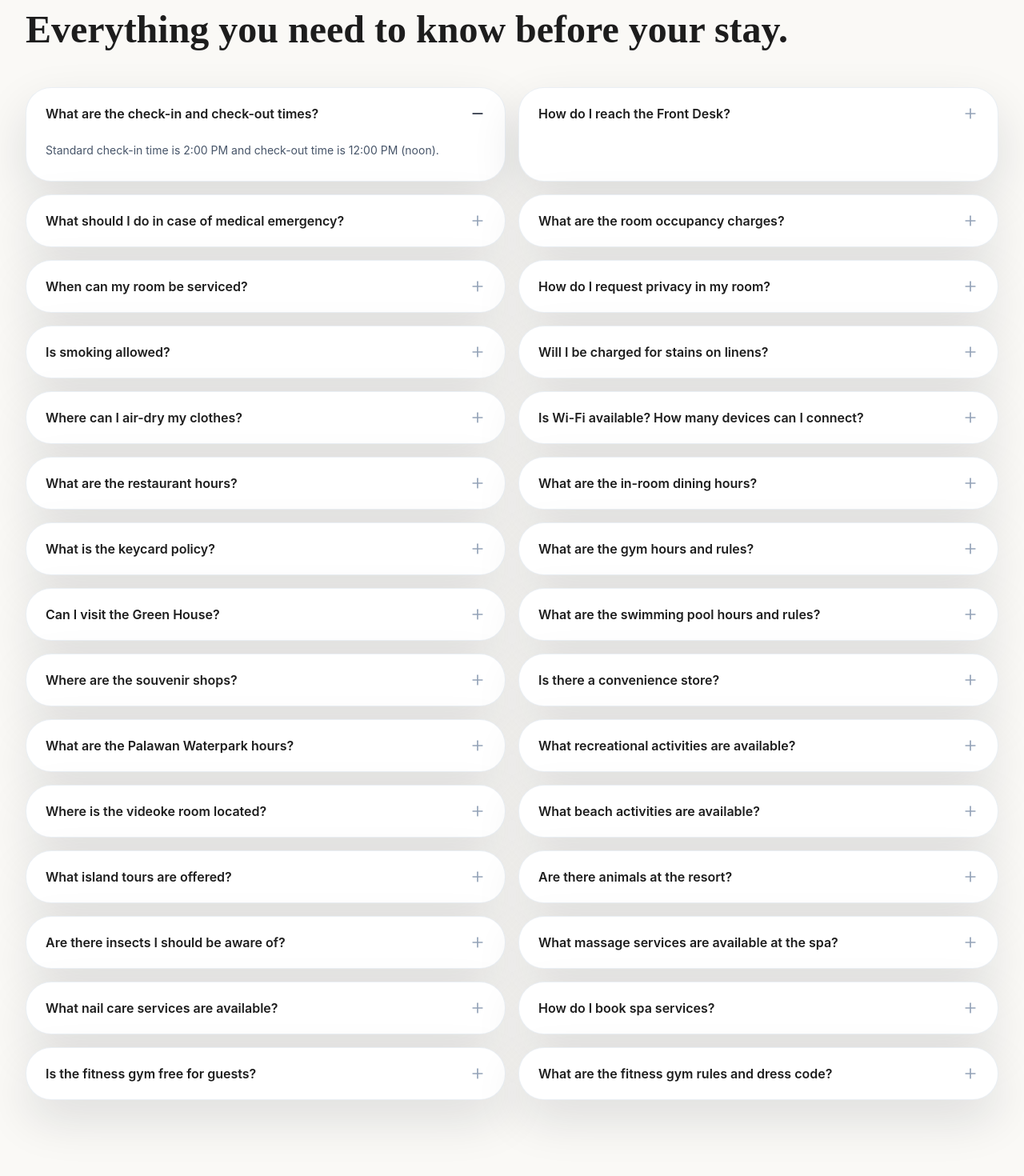
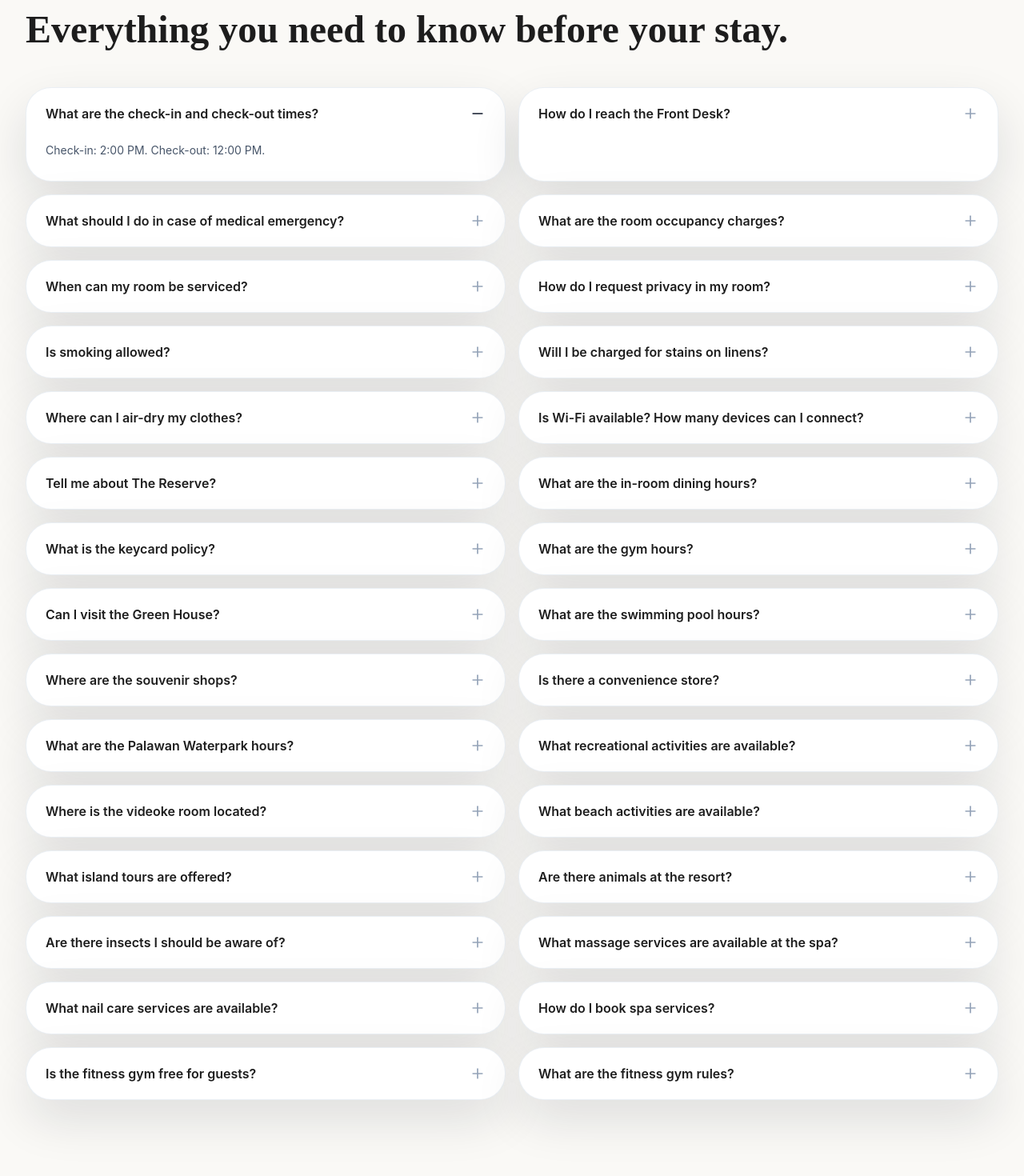
Before and after one commit to Juanich07/astoria-ai-concierge, a Next.js app: page / in a window 1280 px wide. Shown: the part 4449-5919 px from the top of the page at 80% size. Built offline with nearby package versions, Linux system fonts and the light colour scheme; no server answers.

Commit message:
data: shorten all FAQ answers to concise format

```diff
--- a/src/data/faqs.ts
+++ b/src/data/faqs.ts
@@ -2,151 +2,151 @@ export const faqs = [
   {
     id: 'check-in-checkout',
     question: 'What are the check-in and check-out times?',
-    answer: 'Standard check-in time is 2:00 PM and check-out time is 12:00 PM (noon).'
+    answer: 'Check-in: 2:00 PM. Check-out: 12:00 PM.'
   },
   {
     id: 'front-desk',
     question: 'How do I reach the Front Desk?',
-    answer: 'For any assistance required, please dial zero "0" from your in-room telephone to reach the Front Desk.'
+    answer: 'Dial "0" from your room phone.'
   },
   {
     id: 'medical-emergency',
     question: 'What should I do in case of medical emergency?',
-    answer: 'For medical assistance or any emergencies, please dial zero "0" immediately to reach the Front Desk.'
+    answer: 'Dial "0" immediately.'
   },
   {
     id: 'room-occupancy',
     question: 'What are the room occupancy charges?',
-    answer: 'Corresponding charges will automatically apply for every person that exceeds the allowable number of occupants in the room.'
+    answer: 'Extra guests incur additional charges.'
   },
   {
     id: 'room-servicing',
     question: 'When can my room be serviced?',
-    answer: 'Our housekeeping staff will clean and service your room once a day between 9:00 AM and 5:00 PM, upon request.'
+    answer: 'Housekeeping: 9:00 AM - 5:00 PM daily, upon request.'
   },
   {
     id: 'privacy-request',
     question: 'How do I request privacy in my room?',
-    answer: 'For your privacy, please hang the "PRIVACY PLEASE" sign onto your room\'s door handle and inform our Front Desk officers.'
+    answer: 'Hang "PRIVACY PLEASE" sign on door. Inform Front Desk.'
   },
   {
     id: 'smoking-policy',
     question: 'Is smoking allowed?',
-    answer: 'Smoking is strictly prohibited in all rooms and areas of the resort. Verified infractions will incur a penalty equivalent to a one-night room charge.'
+    answer: 'No smoking. Violations charged at one-night room rate.'
   },
   {
     id: 'linen-stains',
     question: 'Will I be charged for stains on linens?',
-    answer: 'Yes, the resort will charge for any stains (such as henna tattoos, massage oils, etc.) found on hotel linens or towels during your stay and for extensive cleaning due to cigarette smell.'
+    answer: 'Yes. Stains (henna, oils, etc.) will be charged.'
   },
   {
     id: 'laundry-drying',
     question: 'Where can I air-dry my clothes?',
-    answer: 'Please refrain from hanging clothes outside your room or veranda. The resort offers self-service spin dryers located at each end of the Alcove Building.'
+    answer: 'Use self-service spin dryers at Alcove Building ends.'
   },
   {
     id: 'wifi-service',
     question: 'Is Wi-Fi available? How many devices can I connect?',
-    answer: 'Yes, guests are provided with complimentary Wi-Fi access for up to four (4) devices. Please call the Front Desk if you have any questions about this free service.'
+    answer: 'Free WiFi for 4 devices per room.'
   },
   {
     id: 'restaurant-hours',
-    question: 'What are the restaurant hours?',
-    answer: 'The Reserve restaurant operates from 6:30 AM to 10:00 PM daily.'
+    question: 'Tell me about The Reserve?',
+    answer: 'The Reserve: 6:30 AM - 10:00 PM.'
   },
   {
     id: 'in-room-dining',
     question: 'What are the in-room dining hours?',
-    answer: 'In-room dining services are available from 6:00 AM to 11:30 PM. Please press the In-Room Dining button for your orders. Orders will only be accepted until 10:30 PM.'
+    answer: 'In-room dining: 6:00 AM - 11:30 PM. Orders until 10:30 PM.'
   },
   {
     id: 'keycard-policy',
     question: 'What is the keycard policy?',
-    answer: 'All keycards must be surrendered upon check-out. Any lost or damaged keys will be charged accordingly.'
+    answer: 'Return keycard on check-out. Lost/damaged cards charged.'
   },
   {
     id: 'gym-hours',
-    question: 'What are the gym hours and rules?',
-    answer: 'Our gym is open from 6:00 AM to 10:00 PM. Proper gym attire is required: gym shoes and workout clothes. Children 11 years old and under are strictly not allowed inside. Management is not liable for any loss, damage, or injury.'
+    question: 'What are the gym hours?',
+    answer: 'Gym: 6:00 AM - 10:00 PM. Free for guests. Proper attire required.'
   },
   {
     id: 'green-house',
     question: 'Can I visit the Green House?',
-    answer: 'Yes, the Green House with our herb and vegetable garden is accessible to checked-in guests for tours. Please dial "0" for assistance.'
+    answer: 'Yes. Herb and vegetable garden tours available. Dial "0".'
   },
   {
     id: 'swimming-pools',
-    question: 'What are the swimming pool hours and rules?',
-    answer: 'Our swimming pools (The Pod, The Nest, and Premier Pool) are open from 6:00 AM to 10:00 PM. Swimming after 10:00 PM is prohibited. Pools are for checked-in guests only. Children 11 and under must be accompanied by an adult. Proper swimming attire required; please shower first. Beach towels available at the lifeguard station. Only restaurant food may be consumed poolside. No eating or drinking in the pool. No running, horseplay, ball games, shouting, or unruly behavior allowed. Management not responsible for loss or damage of belongings.'
+    question: 'What are the swimming pool hours?',
+    answer: 'Pools: 6:00 AM - 10:00 PM. Shower and proper attire required.'
   },
   {
     id: 'souvenir-shops',
     question: 'Where are the souvenir shops?',
-    answer: 'Souvenir shops are located at The Canopy, The Nest, Palawan Waterpark, and Likhang Pinoy commercial strip. Accessible to checked-in guests only. Please dial "0" for assistance.'
+    answer: 'The Canopy, The Nest, Palawan Waterpark, Likhang Pinoy.'
   },
   {
     id: 'convenience-store',
     question: 'Is there a convenience store?',
-    answer: 'Yes, Munsterfic convenience store is located at the Palawan Waterpark commercial strip and is open from 7:00 AM to 12:00 AM (midnight).'
+    answer: 'Munsterfic at Palawan Waterpark. 7:00 AM - 12:00 AM.'
   },
   {
     id: 'waterpark-hours',
     question: 'What are the Palawan Waterpark hours?',
-    answer: 'Palawan Waterpark operates daily from 9:00 AM to 5:00 PM.'
+    answer: 'Waterpark: 9:00 AM - 5:00 PM.'
   },
   {
     id: 'recreational-activities',
     question: 'What recreational activities are available?',
-    answer: 'Available to checked-in guests (with charges): Videoke, Billiards, Table tennis, Scrabble, Chess, and Playstation games. Please dial "0" to arrange any activities.'
+    answer: 'Videoke, billiards, table tennis, scrabble, chess, PS games. Dial "0".'
   },
   {
     id: 'videoke-location',
     question: 'Where is the videoke room located?',
-    answer: 'The videoke room is located at BOH Building, 2nd floor. To make a reservation, please visit the Front Office in The Canopy or dial "0" for assistance.'
+    answer: 'BOH Building, 2nd floor. Reserve at Canopy Front Office.'
   },
   {
     id: 'beach-activities',
     question: 'What beach activities are available?',
-    answer: 'For checked-in guests: Paddleboards (1 hour maximum included; additional usage charged; weather/tide dependent), Bicycles (1 hour included; additional usage charged), Crystal kayak (with charges), Volleyball, and Badminton. Ask the lifeguard on duty for assistance.'
+    answer: 'Paddleboards (1 hr), bicycles (1 hr), kayak, volleyball, badminton.'
   },
   {
     id: 'island-tours',
     question: 'What island tours are offered?',
-    answer: 'We offer island tours to: Puerto Princesa Underground River, Honda Bay, City tour, Port Barton, and El Nido. Please dial "0" or visit the Front Desk for bookings and details.'
+    answer: 'Puerto Princesa, Honda Bay, city tour, Port Barton, El Nido. Dial "0".'
   },
   {
     id: 'domestic-animals',
     question: 'Are there animals at the resort?',
-    answer: 'Yes, Palawan has friendly dogs and cats. Please refrain from feeding them as they are cared for by our staff.'
+    answer: 'Yes. Dogs and cats. Do not feed them.'
   },
   {
     id: 'insects-palawan',
     question: 'Are there insects I should be aware of?',
-    answer: 'Palawan is a nature reserve where sand fleas and other insects are common. Please apply insect repellents when outdoors. Additional insect control requests will be charged.'
+    answer: 'Sand fleas common. Use insect repellent outdoors.'
   },
   {
     id: 'spa-massage-services',
     question: 'What massage services are available at the spa?',
-    answer: 'SPA-TIFY offers: Swedish or Shiatsu Massage (60 min: P800, 90 min: P1,200), Traditional Hilot (60 min: P1,000, 90 min: P1,300), Sauna with Massage (60 min: P1,200, 90 min: P1,500), Hot Stone Massage (60 min: P1,200, 90 min: P1,500), Signature Ginger Herbal Press (60 min: P1,200, 90 min: P2,000, 120 min: P2,000), Sunburn Treatment (90 min: P1,500), and Foot Massage (60 min: P800). Located at The Alcove By Astoria, 2nd floor.'
+    answer: 'SPA-TIFY at Alcove 2nd floor. Swedish, Shiatsu, Hilot, hot stone, body scrub. P800-P2,000.'
   },
   {
     id: 'spa-nail-care',
     question: 'What nail care services are available?',
-    answer: 'SPA-TIFY offers: Foot Spa with Pedicure (P800), Gel Manicure or Pedicure (P700), Foot Spa only (P500), Regular Manicure or Pedicure (P400), and Gel Removal (P300). At The Alcove By Astoria, 2nd floor, Monday-Sunday 10:00 AM to 12:00 AM.'
+    answer: 'Pedicure P800/P500, gel manicure P700, regular P400. Alcove 2nd floor.'
   },
   {
     id: 'spa-inquiries',
     question: 'How do I book spa services?',
-    answer: 'For spa inquiries or bookings, proceed to The Alcove By Astoria reception (2nd floor) or dial "0" via your in-room telephone. Operating hours: Monday to Sunday, 10:00 AM to 12:00 AM.'
+    answer: 'Visit Alcove reception 2nd floor or dial "0". 10:00 AM - 12:00 AM.'
   },
   {
     id: 'fitness-gym-access',
     question: 'Is the fitness gym free for guests?',
-    answer: 'Yes, free gym access is available for all checked-in guests. Hours: 6:00 AM to 10:00 PM daily.'
+    answer: 'Yes. Free for checked-in guests. 6:00 AM - 10:00 PM.'
   },
   {
     id: 'fitness-gym-rules',
-    question: 'What are the fitness gym rules and dress code?',
-    answer: 'Gym Rules: 1) Proper gym attire required (sportswear and rubber shoes). 2) No smoking, eating, or drinking except water and energy drinks. 3) Children under 12 not allowed; ages 13-17 must be accompanied by an adult. 4) Equipment first-come, first-served; wipe down after use. 5) Users responsible for equipment damage. 6) Be respectful and courteous. 7) Management not liable for loss, damage, or injury. 8) For concerns, dial "0" to reach Front Desk.'
+    question: 'What are the fitness gym rules?',
+    answer: 'Proper attire required. No smoking/eating except water. Wipe equipment after use.'
   }
 ];
```
